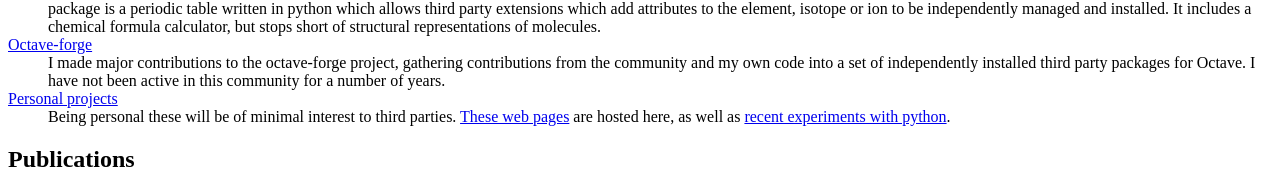
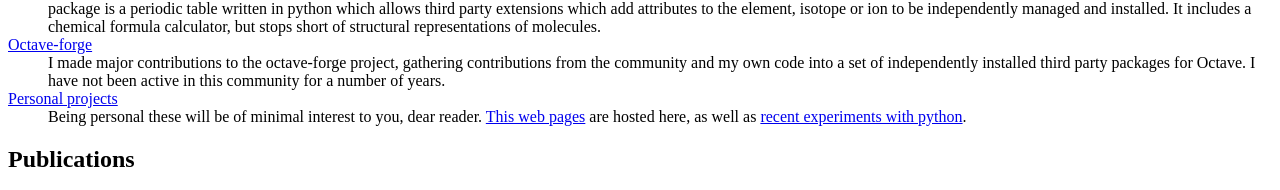
Before and after one commit to pkienzle/pkienzle.github.com, a plain HTML site: page index.html in a window 1280 px wide. Shown: the part 363-553 px from the top of the page. Drawn offline with Linux system fonts and the light colour scheme.

Commit message:
Slightly less stilted language

```diff
--- a/index.html
+++ b/index.html
@@ -62,8 +62,8 @@ this community for a number of years.
 </dd>
 
 <dt><a href="https://github.com/pkienzle">Personal projects</a></dt>
-<dd>Being personal these will be of minimal interest to third parties.
-<a href="http://github.com/pkienzle/pkienzle.github.com">These web pages</a>
+<dd>Being personal these will be of minimal interest to you, dear reader.
+<a href="http://github.com/pkienzle/pkienzle.github.com">This web pages</a>
 are hosted here, as well as
 <a href="http://github.com/pkienzle/pyplay">recent experiments with python</a>.
 </dd>
```
